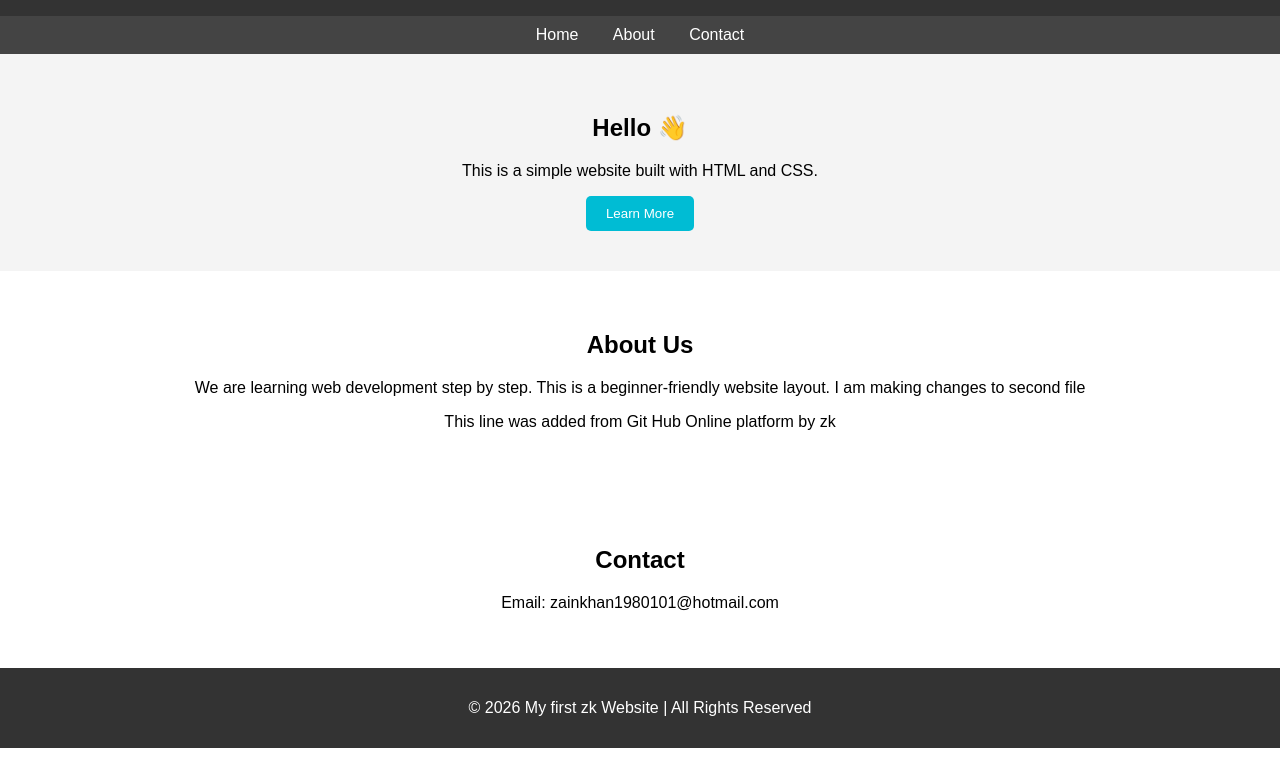
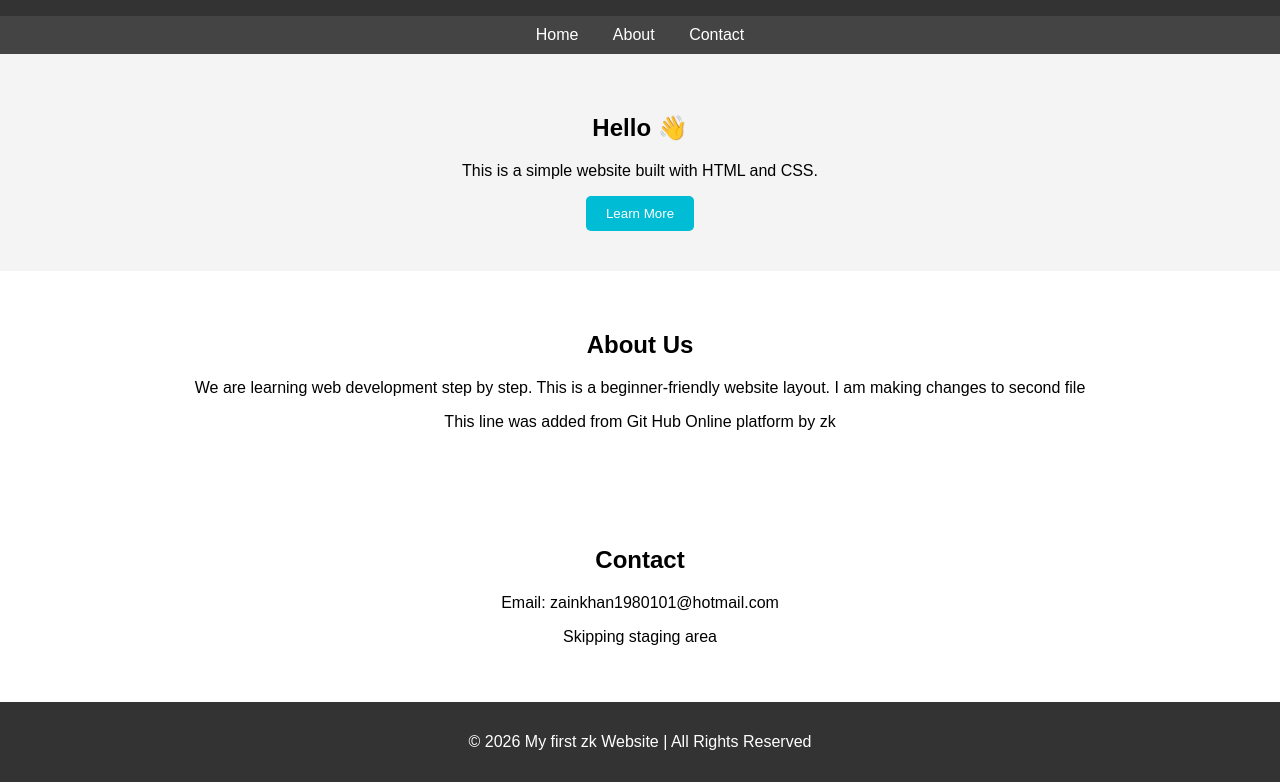
Before and after one commit to zainkhan101345-ai/FirstRepo, a plain HTML site: page index.Html in a window 1280 px wide. Shown: the part 94-876 px from the top of the page. Before the commit the page ends 842 px from the top, so only its background shows below. Drawn offline with Linux system fonts and the light colour scheme.

Commit message:
Skipping stage Area

```diff
--- a/index.Html
+++ b/index.Html
@@ -91,6 +91,7 @@
     <section id="contact">
         <h2>Contact</h2>
         <p>Email: zainkhan1980101@hotmail.com</p>
+        <p>Skipping staging area</p>
     </section>
 
     <footer>
```
